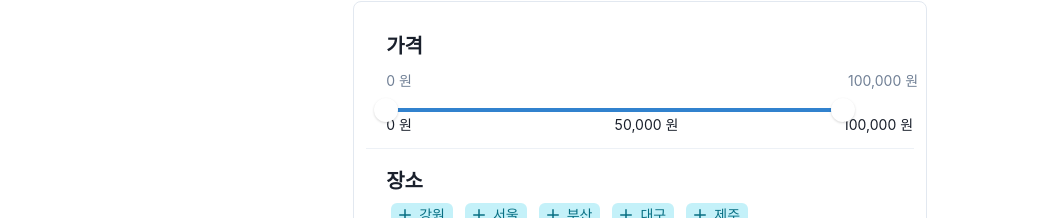
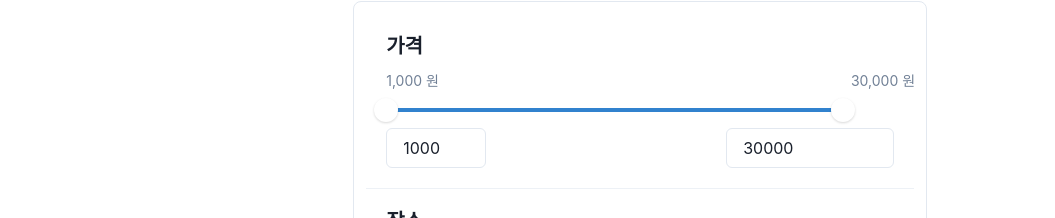
Before and after one commit to wanted-onboarding-10team/pre-onboarding-9th-2-10, a React (Create React App) app: page /main in a window 1280 px wide. Both pictures are taken after a click on the button "필터". Shown: the part 203-421 px from the top of the page, without its empty margins (0-1055 px from the left). Built offline with nearby package versions, Linux system fonts and the light colour scheme.

Commit message:
[#24] refactor: 금액 필터 기능 및 코드 수정
금액 필터를 슬라이딩 하는 방식과 직접 입력하는 방식 두가지를 선택하여 필터링 할 수있도록 수정
금액 필터링 금액을 데이터 의존적으로 변경

```diff
--- a/src/components/FilterContainer.tsx
+++ b/src/components/FilterContainer.tsx
@@ -3,31 +3,36 @@ import {
   Box,
   Button,
   Divider,
+  Flex,
   Heading,
+  Input,
   RangeSlider,
   RangeSliderFilledTrack,
   RangeSliderMark,
   RangeSliderThumb,
   RangeSliderTrack,
+  Spacer,
   Tag,
   TagLabel,
   TagLeftIcon,
 } from '@chakra-ui/react';
-import { useState } from 'react';
+import { useState, useEffect } from 'react';
 import { FilterItems } from 'types';
 
 interface FilterContainerParam {
   defaultSpaceCategory: string[];
   filterItems: FilterItems;
   setFilterItems: (items: FilterItems) => void;
+  dataPriceRange: number[];
 }
 
 const FilterContainer = ({
   defaultSpaceCategory,
   filterItems,
   setFilterItems,
+  dataPriceRange,
 }: FilterContainerParam) => {
-  const [sliderValue, setSliderValue] = useState(filterItems.price);
+  const [priceRange, setPriceRange] = useState(dataPriceRange);
   const [spaceCategoriesFilter, setSpaceCatoriesFilter] = useState<string[]>(
     filterItems.spaceCategory,
   );
@@ -43,7 +48,7 @@ const FilterContainer = ({
 
   const applyFilterItems = () => {
     setFilterItems({
-      price: sliderValue,
+      price: priceRange,
       spaceCategory: spaceCategoriesFilter,
     });
   };
@@ -63,38 +68,32 @@ const FilterContainer = ({
           <RangeSlider
             maxW='90%'
             aria-label={['min', 'max']}
-            defaultValue={sliderValue}
-            onChange={val => setSliderValue(val)}
+            value={[priceRange[0], priceRange[1]]}
+            min={dataPriceRange[0]}
+            max={dataPriceRange[1]}
+            onChange={val => setPriceRange(val)}
             mt={10}
+            step={1000}
           >
-            <RangeSliderMark value={0} mt='1' fontSize='sm'>
-              0 원
-            </RangeSliderMark>
-            <RangeSliderMark value={50} mt='1' fontSize='sm'>
-              50,000 원
-            </RangeSliderMark>
-            <RangeSliderMark value={100} mt='1' fontSize='sm' w='20'>
-              100,000 원
-            </RangeSliderMark>
             <RangeSliderMark
-              value={sliderValue[0]}
+              value={priceRange[0]}
               textAlign='center'
               color='gray.500'
               mt='-10'
               w='15'
-              fontSize={'sm'}
+              fontSize='sm'
             >
-              {(sliderValue[0] * 1000).toLocaleString()} 원
+              {Number.isNaN(priceRange[0]) ? 0 : priceRange[0].toLocaleString()} 원
             </RangeSliderMark>
             <RangeSliderMark
-              value={sliderValue[1]}
+              value={priceRange[1]}
               textAlign='center'
               color='gray.500'
               mt='-10'
               w='20'
-              fontSize={'sm'}
+              fontSize='sm'
             >
-              {(sliderValue[1] * 1000).toLocaleString()} 원
+              {Number.isNaN(priceRange[1]) ? 0 : priceRange[1].toLocaleString()} 원
             </RangeSliderMark>
             <RangeSliderTrack>
               <RangeSliderFilledTrack />
@@ -103,10 +102,52 @@ const FilterContainer = ({
             <RangeSliderThumb boxSize={6} index={1} />
           </RangeSlider>
         </Box>
+        <Flex>
+          <Input
+            minW='100px'
+            maxW='100px'
+            marginRight='60'
+            value={priceRange[0]}
+            type='number'
+            onChange={(event: React.ChangeEvent<HTMLInputElement>) =>
+              setPriceRange(prev => {
+                const result = [...prev];
+                const {
+                  target: { value },
+                } = event;
+                const price = parseInt(value);
+                if (price <= 0 || price >= dataPriceRange[1]) {
+                  result[0] = dataPriceRange[0];
+                } else result[0] = price;
+                return result;
+              })
+            }
+          />
+          <Spacer />
+          <Input
+            minW='100px'
+            value={priceRange[1]}
+            type='number'
+            onChange={(event: React.ChangeEvent<HTMLInputElement>) =>
+              setPriceRange(prev => {
+                const result = [...prev];
+                const {
+                  target: { value },
+                } = event;
+                const price = parseInt(value);
+                if (price <= 0 || price >= dataPriceRange[1]) {
+                  result[1] = dataPriceRange[1];
+                } else result[1] = price;
+                return result;
+              })
+            }
+          />
+        </Flex>
       </Box>
+
       <Divider />
       <Box padding={5} display='flex' flexDirection='column'>
-        <Heading fontSize={'xl'}>장소</Heading>
+        <Heading fontSize='xl'>장소</Heading>
         <Box display='flex' gap={3} padding='10px 5px'>
           {defaultSpaceCategory.map(space =>
             spaceCategoriesFilter.includes(space) ? null : (
@@ -139,7 +180,7 @@ const FilterContainer = ({
           ))}
         </Box>
       </Box>
-      <Box display='flex' justifyContent={'space-around'}>
+      <Box display='flex' justifyContent='space-around'>
         <Button onClick={applyFilterItems}>필터 적용</Button>
         <Button onClick={resetFilterItems}>필터 취소</Button>
       </Box>
--- a/src/pages/TravleListPage.tsx
+++ b/src/pages/TravleListPage.tsx
@@ -6,6 +6,8 @@ import { useState } from 'react';
 
 import { useLoaderData } from 'react-router-dom';
 import { FilterItems, travleContent } from 'types';
+
+const dataPriceRange = [0, 0];
 
 const Main = () => {
   const data = useLoaderData() as travleContent[];
@@ -19,6 +21,16 @@ const Main = () => {
     spaceCategory: [],
   });
 
+  // DETERMINED MIN MAX PRICE OF THE DATA
+  let min = data[0].price;
+  let max = data[0].price;
+  data.forEach(e => {
+    if (e.price < min) min = e.price;
+    else if (e.price > max) max = e.price;
+  });
+  dataPriceRange[0] = min;
+  dataPriceRange[1] = max;
+
   const setItems = (items: FilterItems) => {
     setFilterItems(items);
   };
@@ -29,7 +41,7 @@ const Main = () => {
     const isSpaceCategoryFilter = spaceCategory.length > 0;
     if (isPriceFilter && isSpaceCategoryFilter) {
       return data.filter(content => {
-        const contentPrice = content.price / 1000;
+        const contentPrice = content.price;
         return price[0] <= contentPrice &&
           contentPrice <= price[1] &&
           spaceCategory.includes(content.spaceCategory)
@@ -38,7 +50,7 @@ const Main = () => {
       });
     } else if (isPriceFilter) {
       return data.filter(content => {
-        const contentPrice = content.price / 1000;
+        const contentPrice = content.price;
         return price[0] <= contentPrice && contentPrice <= price[1] ? content : null;
       });
     } else if (isSpaceCategoryFilter) {
@@ -60,6 +72,7 @@ const Main = () => {
             defaultSpaceCategory={spaceCategoryData}
             filterItems={filterItems}
             setFilterItems={setItems}
+            dataPriceRange={dataPriceRange}
           />
         </Collapse>
       </Container>
```
